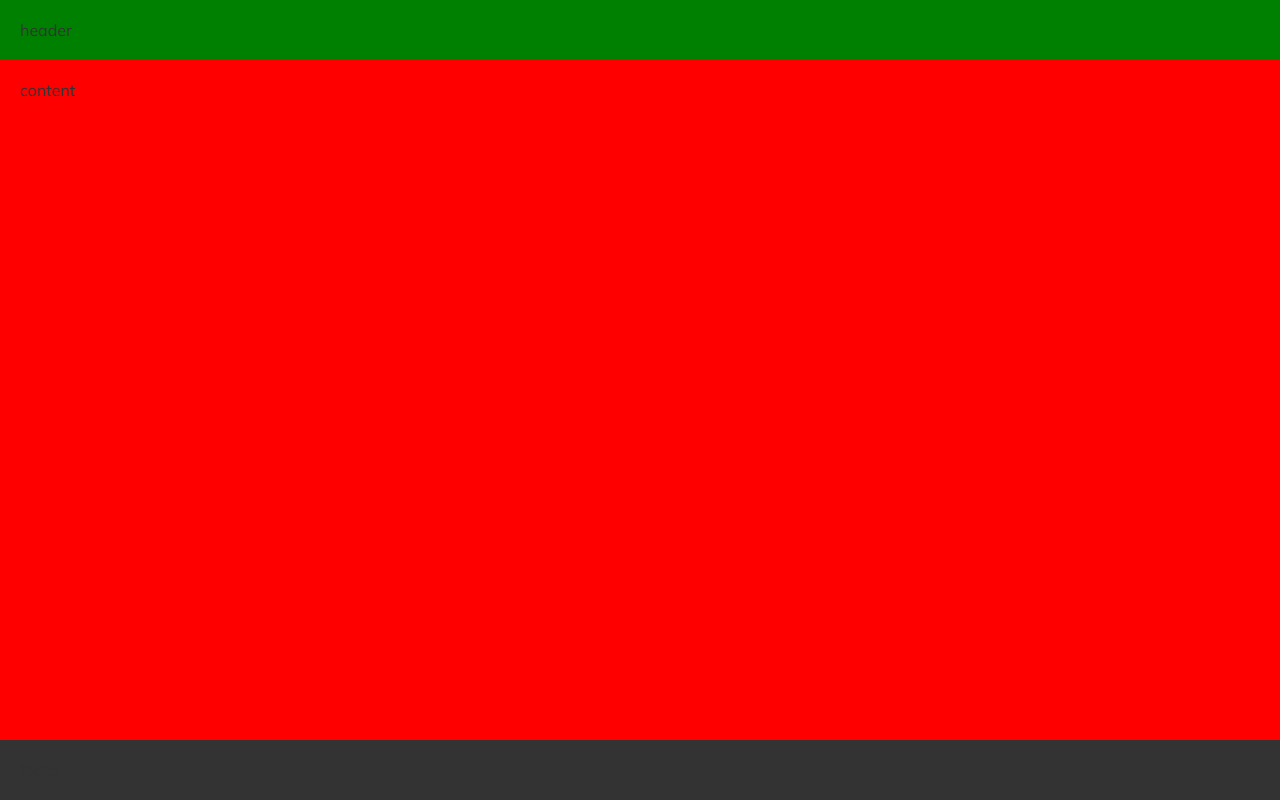
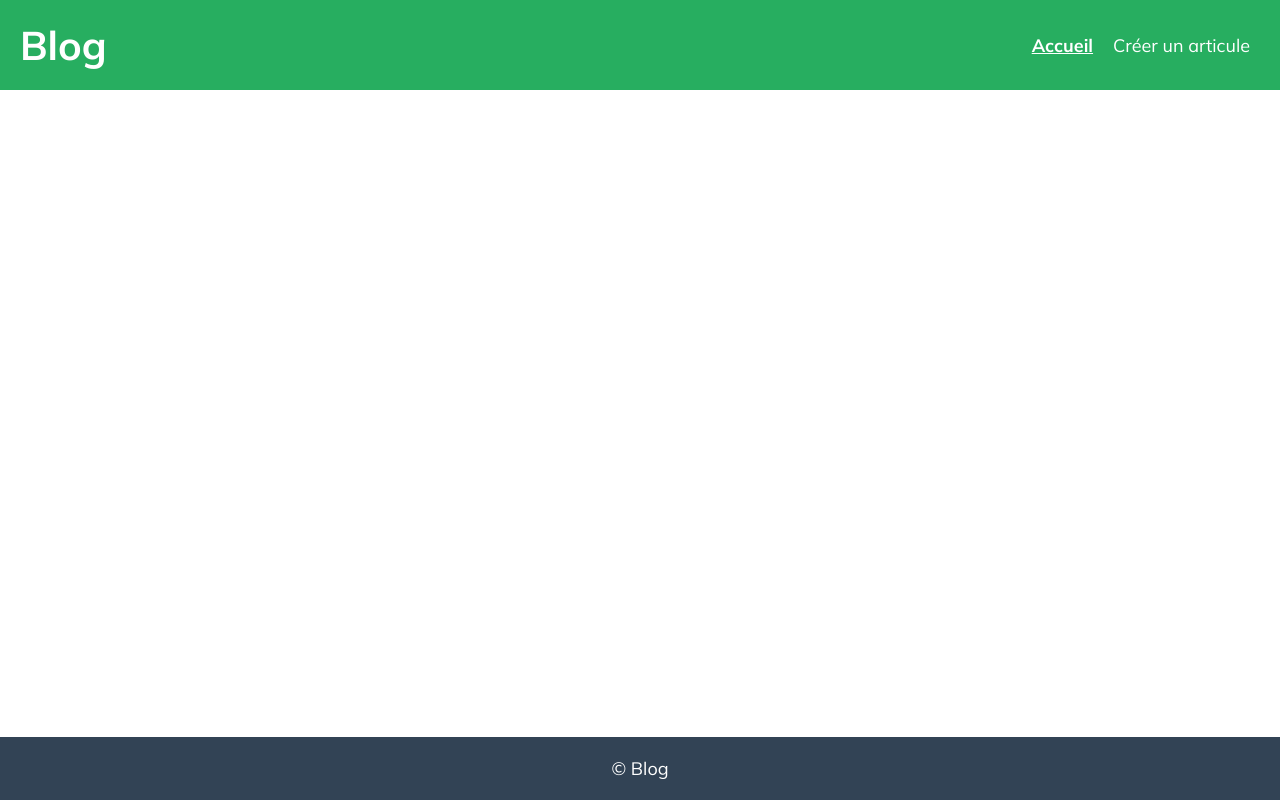
Before and after one commit to elyesszobli/BlogProject, a website built with Vite: page src/index.html in a window 1280 px wide. Built offline with nearby package versions, Linux system fonts and the light colour scheme.

Commit message:
Mise en place du header et du footer

```diff
--- a/src/assets/styles/_base.scss
+++ b/src/assets/styles/_base.scss
@@ -32,7 +32,7 @@ h4{
 }
 
 ul{
-    list-style: 0;
+    list-style: none;
 }
 
 img{
--- a/src/assets/styles/_variables.scss
+++ b/src/assets/styles/_variables.scss
@@ -4,6 +4,7 @@
     --accent:#2c3e50;
     --text:#333;
     --divider:#ecf0f1;
+    --dark-grey :#324355;
     --font-family : "Mulish", sans-serif;
     --box-shadow: 0 1px 2px 0 rgba(60,64,67,0.3) , 0 1px 3px 1px rgba(60,64,67,0.15);
 }
--- a/src/assets/styles/styles.scss
+++ b/src/assets/styles/styles.scss
@@ -17,18 +17,45 @@
 
 header {
   grid-area: header;
-  background: green;
+  background: var(--dark);
   padding: 20px;
+  display: flex;
+  flex-flow: row nowrap;
+  justify-content: space-between;
+  align-items: center;
+  a {
+    color: white;
+  }
+  .header-brand {
+    font-size: 4rem;
+    font-weight: 700;
+  }
+  ul {
+    display: flex;
+    li {
+      .header-nav {
+        font-size: 1.8rem;
+        padding: 0 10px;
+      }
+      .active{
+        font-weight: 700;
+        text-decoration: underline;
+      }
+    }
+  }
 }
 
 .content {
   grid-area: content;
-  background: red;
-  padding: 20px;
+
+  padding: 2rem;
 }
 
 footer {
   grid-area: footer;
-  background: #333;
-  padding: 20px;
+  background: var(--dark-grey);
+  padding: 2rem;
+  font-size: 1.8rem;
+  text-align: center;
+  color: white;
 }
--- a/src/index.html
+++ b/src/index.html
@@ -1,19 +1,32 @@
 <!DOCTYPE html>
 <html lang="en">
   <head>
-  <meta charset="UTF-8">
-  <meta name="viewport" content="width=device-width, initial-scale=1.0">
-  <link rel="preconnect" href="https://fonts.googleapis.com">
-  <link rel="preconnect" href="https://fonts.gstatic.com" crossorigin>
-  <link href="https://fonts.googleapis.com/css2?family=Mulish:ital,wght@0,200..1000;1,200..1000&display=swap" rel="stylesheet">
-  <title>Document</title>
+    <meta charset="UTF-8" />
+    <meta name="viewport" content="width=device-width, initial-scale=1.0" />
+    <link rel="preconnect" href="https://fonts.googleapis.com" />
+    <link rel="preconnect" href="https://fonts.gstatic.com" crossorigin />
+    <link
+      href="https://fonts.googleapis.com/css2?family=Mulish:ital,wght@0,200..1000;1,200..1000&display=swap"
+      rel="stylesheet"
+    />
+    <title>Blog</title>
     <script type="module" src="./index.js"></script>
   </head>
   <body>
     <div class="container">
-    <header>header</header>
-    <div class="content">content</div>
-    <footer>footer</footer>
+      <header>
+        <a class="header-brand" href="./index.html">Blog</a>
+        <ul>
+          <li>
+            <a href="./index.html" class="header-nav active">Accueil</a>
+          </li>
+          <li>
+            <a href="./form/form.html" class="header-nav">Créer un articule</a>
+          </li>
+        </ul>
+      </header>
+      <div class="content"></div>
+      <footer>© Blog</footer>
     </div>
   </body>
 </html>
```
Lines whose indentation alone changed are shown as unchanged.
